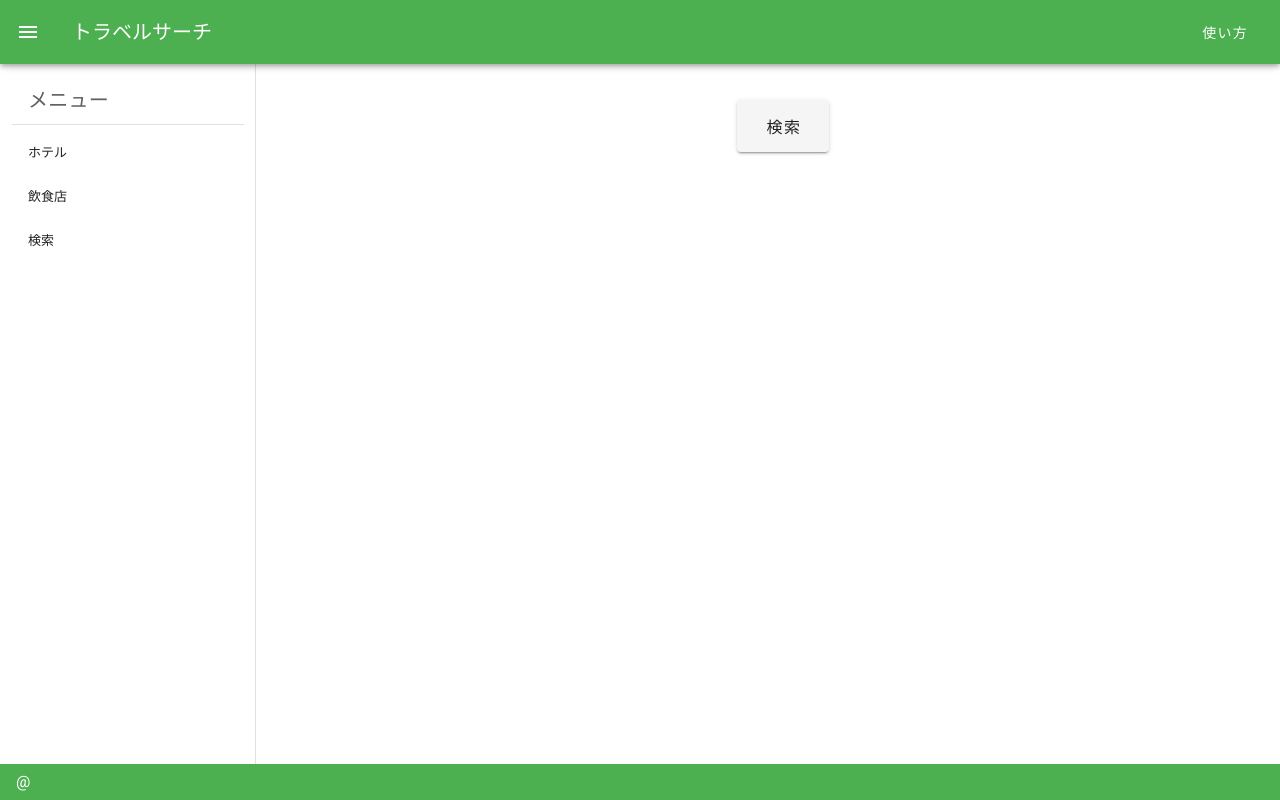
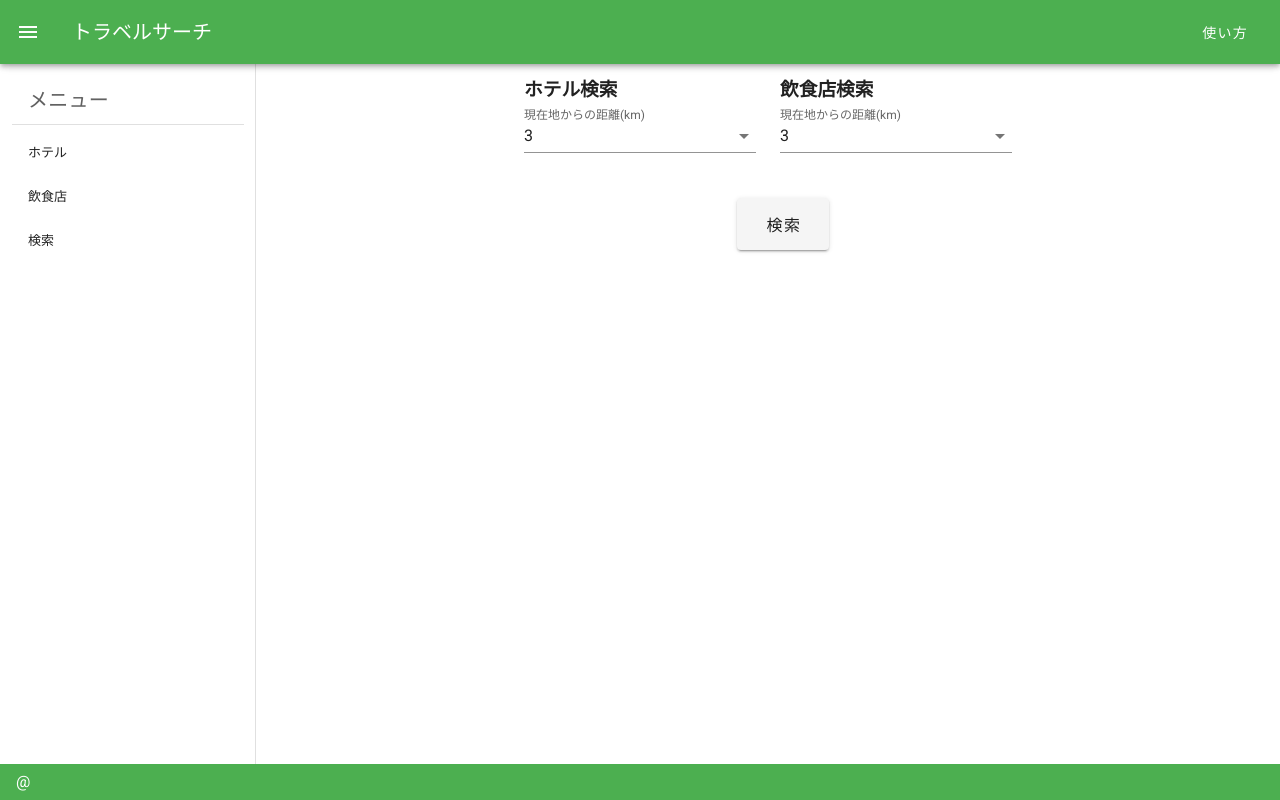
Before and after one commit to yukimiyata/travel-search, a Vue app: page / in a window 1280 px wide. Built offline with nearby package versions, Linux system fonts and the light colour scheme.

Commit message:
add: 検索フォームを追加

```diff
--- a/src/components/Start.vue
+++ b/src/components/Start.vue
@@ -1,15 +1,26 @@
 <template>
   <v-container>
-    <v-row>
-      <v-col>
-
+    <v-row justify="center" align-content="center">
+      <v-col cols="12" sm="6" md="4" lg="3">
+        <h3>ホテル検索</h3>
+        <v-select :items="hotelRange" label="現在地からの距離(km)" v-model="hotelKm"></v-select>
+      </v-col>
+      <v-col cols="12" sm="6" md="4" lg="3">
+        <h3>飲食店検索</h3>
+        <v-select
+          :items="restaurantRange"
+          item-text="km"
+          item-value="id"
+          label="現在地からの距離(km)"
+          v-model="restaurantKm"
+        ></v-select>
       </v-col>
     </v-row>
     <v-row justify="center" align-content="center">
-        <v-col cols="2" sm="1" md="1" lg="1">
-          <v-btn @click="start" elevation="2" x-large>検索</v-btn>
-        </v-col>
-      </v-row>
+      <v-col cols="2" sm="1" md="1" lg="1">
+        <v-btn @click="start" elevation="2" :loading="loading" x-large>検索</v-btn>
+      </v-col>
+    </v-row>
   </v-container>
 </template>
 
@@ -21,12 +32,22 @@ export default {
     return {
       latitude: 0,
       longitude: 0,
-      hotelRange: 3,
-      restaurantRange: 5
+      hotelRange: [3, 2, 1],
+      hotelKm: 3,
+      restaurantRange: [
+        { km: 3, id: 5 },
+        { km: 2, id: 4 },
+        { km: 1, id: 3 },
+        { km: 0.5, id: 2 },
+        { km: 0.3, id: 1 }
+      ],
+      restaurantKm: 5,
+      loading: false
     };
   },
   methods: {
     start() {
+      this.loading = true;
       navigator.geolocation.getCurrentPosition(this.success, this.error);
     },
     success(position) {
@@ -34,6 +55,8 @@ export default {
       this.longitude = position.coords.longitude;
       this.searchHotel(this.latitude, this.longitude);
       this.searchRestaurant(this.latitude, this.longitude);
+      this.loading = false;
+      // this.$emit("goToHotelPage", "HotelSearch");
     },
     error() {
       //エラー時の処理を実装途中
@@ -45,12 +68,12 @@ export default {
       axios
         //datumType=2を１に変更して、経度緯度を変数に置き換える
         .get(
-          "https://app.rakuten.co.jp/services/api/Travel/VacantHotelSearch/20170426?applicationId=1096600551356603387&format=json&datumType=2&latitude=" +
-            "128440.51" +
+          "https://app.rakuten.co.jp/services/api/Travel/VacantHotelSearch/20170426?applicationId=1096600551356603387&format=json&datumType=1&latitude=" +
+            this.latitude +
             "&longitude=" +
-            "503172.21" +
+            this.longitude +
             "&searchRadius=" +
-            this.hotelRange
+            this.hotelKm
         )
         .then(response => this.$emit("hotels", response.data.hotels))
         .catch(error => {
@@ -68,7 +91,7 @@ export default {
             params: {
               latitude: this.latitude,
               longitude: this.longitude,
-              range: this.restaurantRange
+              range: this.restaurantKm
             }
           }
         )
@@ -77,7 +100,7 @@ export default {
           console.log(error);
           // this.errored = true;
         });
-    }
+    },
   }
 };
 </script>
```
